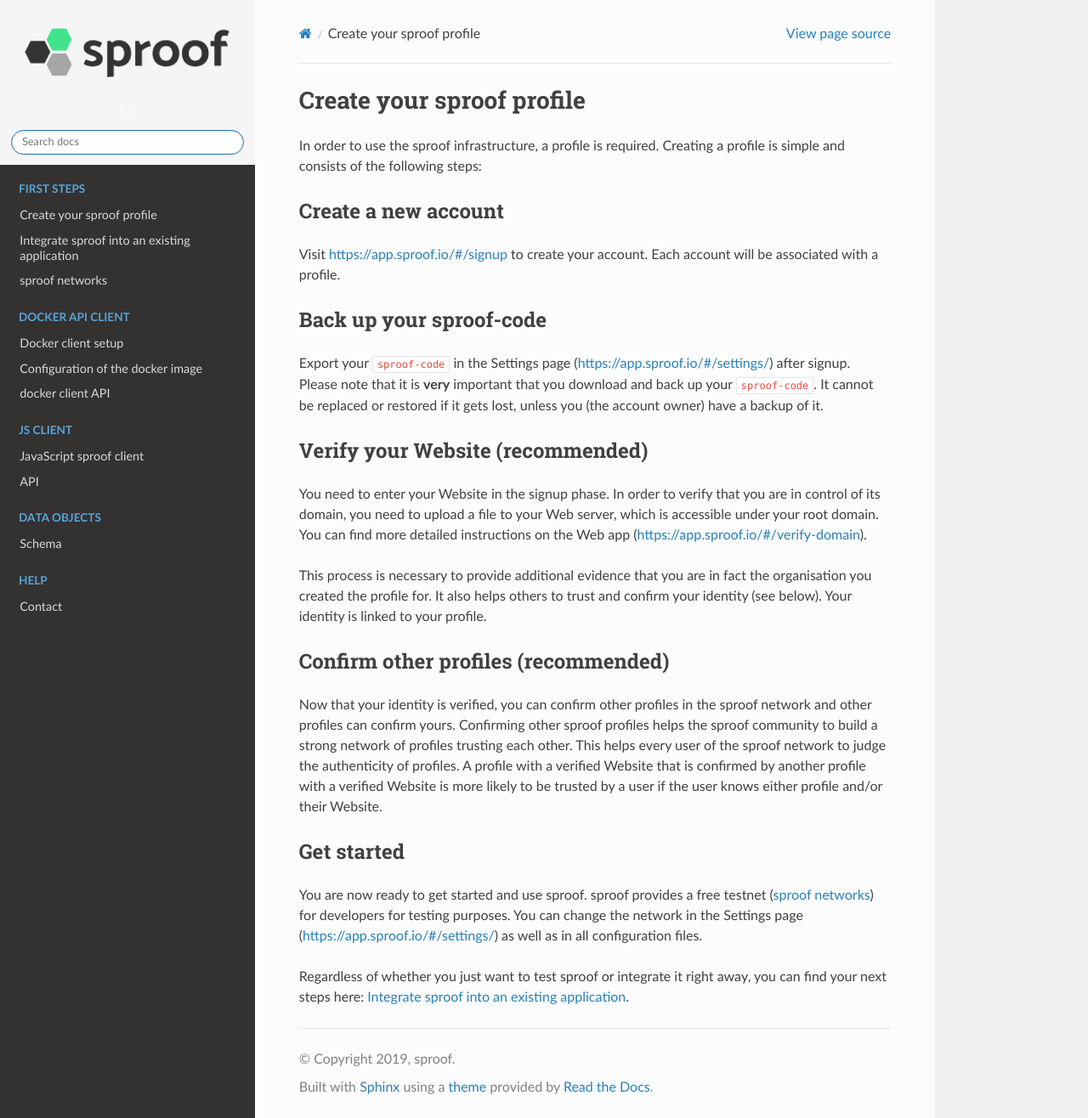
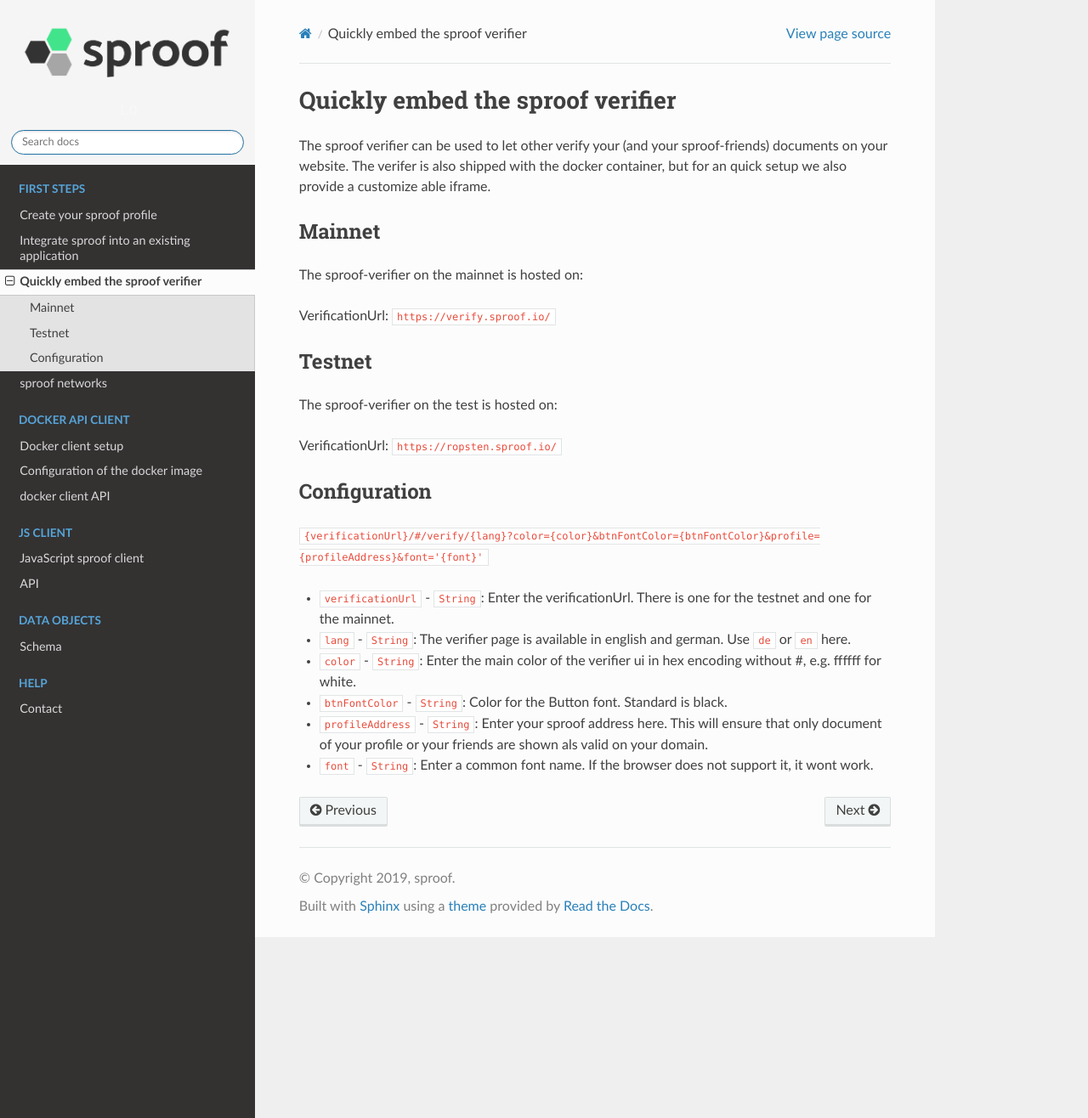
Before and after one commit to sproof/docs, a Sphinx documentation site: the page built from docs/first/embed-iframe.rst, in a window 1280 px wide and 1316 px high. Shown: the whole window at 85% size. Built offline with Sphinx 7.4.7 and the Read the Docs theme 2.0.0, drawn with Linux system fonts in a browser that asks for light colours.

Commit message:
add verifier config

```diff
--- a/docs/first/embed-iframe.rst
+++ b/docs/first/embed-iframe.rst
@@ -1,33 +1,37 @@
 ==========================
-Create your sproof profile
+Quickly embed the sproof verifier
 ==========================
 
-In order to use the sproof infrastructure, a profile is required. Creating a profile is simple and consists of the following steps:
+The sproof verifier can be used to let other verify your (and your sproof-friends) documents on your website. The verifer is also shipped with the docker container, but for an quick setup we also provide a customize able iframe.
 
-Create a new account
+
+
+
+Mainnet
 --------------------
-Visit https://app.sproof.io/#/signup to create your account. Each account will be associated with a profile.
 
-Back up your sproof-code
-------------------------
+The sproof-verifier on the mainnet is hosted on:
 
-Export your ``sproof-code`` in the Settings page (https://app.sproof.io/#/settings/) after signup. Please note that it is **very** important that you download and back up your ``sproof-code``. It cannot be replaced or restored if it gets lost, unless you (the account owner) have a backup of it.
+VerificationUrl: ``https://verify.sproof.io/``
 
-Verify your Website (recommended)
+Testnet
+--------------------
+
+The sproof-verifier on the test is hosted on:
+
+VerificationUrl: ``https://ropsten.sproof.io/``
+
+
+Configuration
 ---------------------------------
 
-You need to enter your Website in the signup phase. In order to verify that you are in control of its domain, you need to upload a file to your Web server, which is accessible under your root domain. You can find more detailed instructions on the Web app (https://app.sproof.io/#/verify-domain).
+``{verificationUrl}/#/verify/{lang}?color={color}&btnFontColor={btnFontColor}&profile={profileAddress}&font='{font}'``
 
-This process is necessary to provide additional evidence that you are in fact the organisation you created the profile for. It also helps others to trust and confirm your identity (see below). Your identity is linked to your profile.
 
-Confirm other profiles (recommended)
-------------------------------------
 
-Now that your identity is verified, you can confirm other profiles in the sproof network and other profiles can confirm yours. Confirming other sproof profiles helps the sproof community to build a strong network of profiles trusting each other. This helps every user of the sproof network to judge the authenticity of profiles. A profile with a verified Website that is confirmed by another profile with a verified Website is more likely to be trusted by a user if the user knows either profile and/or their Website.
-
-Get started
------------
-
-You are now ready to get started and use sproof. sproof provides a free testnet (:doc:`network-sproof`) for developers for testing purposes. You can change the network in the Settings page (https://app.sproof.io/#/settings/) as well as in all configuration files.
-
-Regardless of whether you just want to test sproof or integrate it right away, you can find your next steps here: :doc:`integrate-sproof`.
+- ``verificationUrl`` - ``String``: Enter the verificationUrl. There is one for the testnet and one for the mainnet.
+- ``lang`` - ``String``: The verifier page is available in english and german. Use ``de`` or ``en`` here.
+- ``color`` - ``String``: Enter the main color of the verifier ui in hex encoding without #, e.g. ffffff for white.
+- ``btnFontColor`` - ``String``: Color for the Button font. Standard is black.
+- ``profileAddress`` - ``String``: Enter your sproof address here. This will ensure that only document of your profile or your friends are shown als valid on your domain.
+- ``font`` - ``String``: Enter a common font name. If the browser does not support it, it wont work.
--- a/docs/index.rst
+++ b/docs/index.rst
@@ -16,6 +16,7 @@
 
    first/create-profile
    first/integrate-sproof
+   first/embed-iframe
    first/network-sproof
 
 
```
